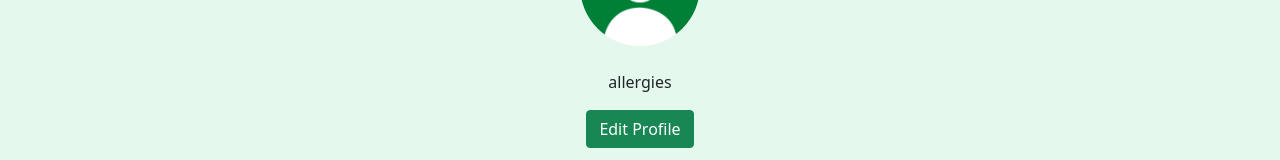
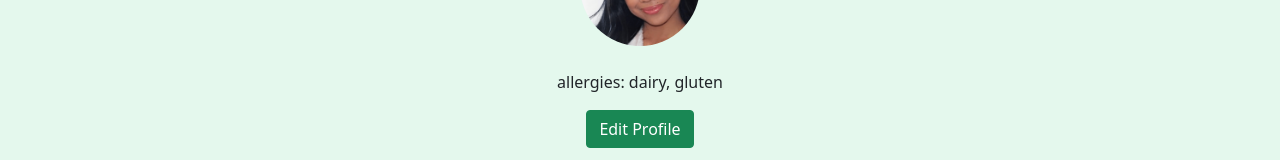
Before and after one commit to food-allergy-project/food-allergy-project, a React (Create React App) app in the folder frontend/: page /account in a window 1280 px wide. Shown: the part 431-591 px from the top of the page. Built offline with nearby package versions, Linux system fonts and the light colour scheme; no server answers.

Commit message:
change avatar picture

```diff
--- a/frontend/src/ui/AccountPage/UserProfileSection.js
+++ b/frontend/src/ui/AccountPage/UserProfileSection.js
@@ -1,7 +1,7 @@
 import React from "react";
 import {Col, Container, Figure} from "react-bootstrap";
 import FigureImage from "react-bootstrap/FigureImage";
-import avatarImage2 from "../shared/imgs/greenAvatar.png"
+import avatarImage2 from "../shared/imgs/fawn_avatar.png"
 import {EditProfile} from "./EditProfile";
 
 
@@ -23,8 +23,8 @@ export const UserProfileSection = (props) => {
                             />
                         </Figure>
                         <div>
-                            {profile &&<p>{profile.profileFullName}</p>}
-                            <p> allergies</p>
+                            {profile &&<p><strong>{profile.profileFullName}</strong></p>}
+                            <p> allergies: dairy, gluten</p>
                         </div>
                         <EditProfile/>
                     </Col>
--- a/frontend/src/ui/PersonalizedHomePage/PersonalizedInfo.js
+++ b/frontend/src/ui/PersonalizedHomePage/PersonalizedInfo.js
@@ -1,7 +1,7 @@
 import React from "react";
 import {Card, Col, Container, Figure, Row} from "react-bootstrap";
 import FigureImage from "react-bootstrap/FigureImage";
-import avatarImage from "../shared/imgs/greenAvatar.png"
+import avatarImage from "../shared/imgs/fawn_avatar.png"
 
 
 export const PersonalizedInfo = (props) => {
```
Also changed, not shown: frontend/src/ui/PersonalizedHomePage/imgs/fawn_avatar1.png (added), frontend/src/ui/shared/imgs/fawn_avatar.png (added).
